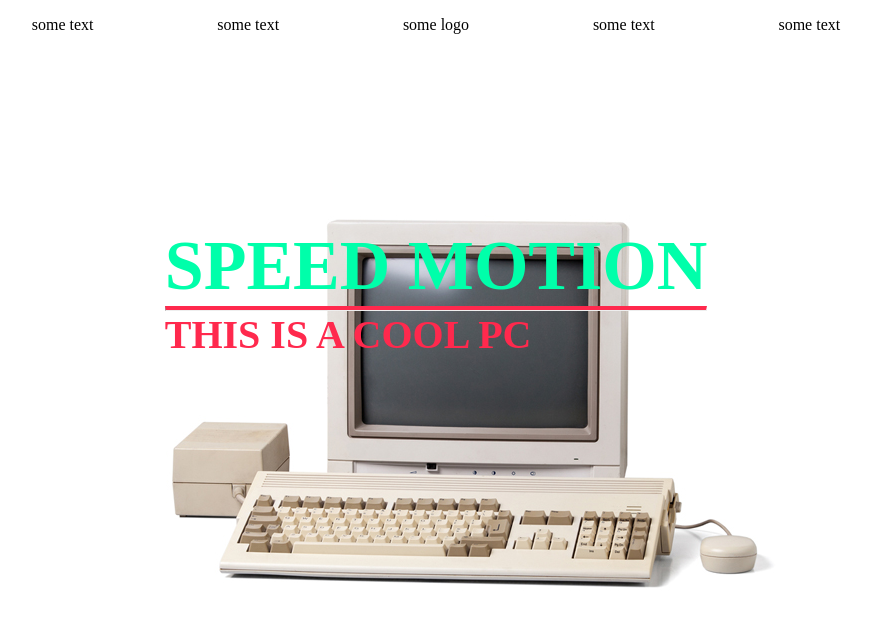
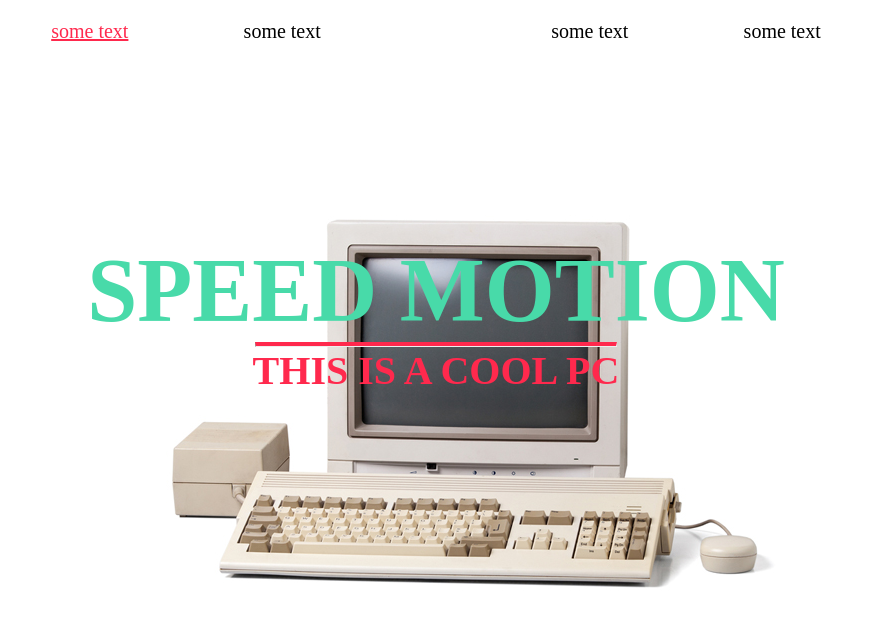
Before and after one commit to mkowusujr/Recreating-Favorite-Css, a plain HTML site: page web-designers-idea-book-vol4/speed-motion/index.html in a window 1280 px wide. Shown: the whole page, without its empty margins (204-1074 px from the left). Drawn offline with Linux system fonts and the light colour scheme; a web font is replaced by a local one.

Commit message:
Updated page

```diff
--- a/web-designers-idea-book-vol4/speed-motion/index.html
+++ b/web-designers-idea-book-vol4/speed-motion/index.html
@@ -10,9 +10,9 @@
 </head>
 <body>
     <nav>
+        <a class="current-page">some text</a>
         <a>some text</a>
-        <a>some text</a>
-        <span>some logo</span>
+        <span class="logo"></span>
         <a>some text</a>
         <a>some text</a>
     </nav>
--- a/web-designers-idea-book-vol4/speed-motion/styles.css
+++ b/web-designers-idea-book-vol4/speed-motion/styles.css
@@ -27,24 +27,43 @@ nav {
     padding-right: 7em;
     padding-top: 1em;
     padding-bottom: 1em;
+    font-size: 20px;
+}
+
+nav a:hover {
+    color: rgb(255, 41, 77);
+}
+
+.current-page {
+    color: rgb(255, 41, 77);
+    text-decoration: underline;
 }
 
 .content {
+    display: flex;
+    flex-direction: column;
+
     margin-left: auto;
     margin-right: auto;
     margin-top: 11em;
 }
 
 h1 {
-    font-size: 70px;
-    color: rgb(0, 255, 170);
+    font-size: 90px;
+    color: rgb(72, 218, 169);
 }
 
 hr {
     border-top: 0.3em solid rgb(255, 41, 77);
+    outline: none;
+    margin-left: auto;
+    margin-right: auto;
+    width: 360px;
 }
 
 h2 {
     font-size: 40px;
     color: rgb(255, 41, 77);
+    margin-left: auto;
+    margin-right: auto;
 }
```
Also changed, not shown: web-designers-idea-book-vol4/speed-motion/logo.png (added).
